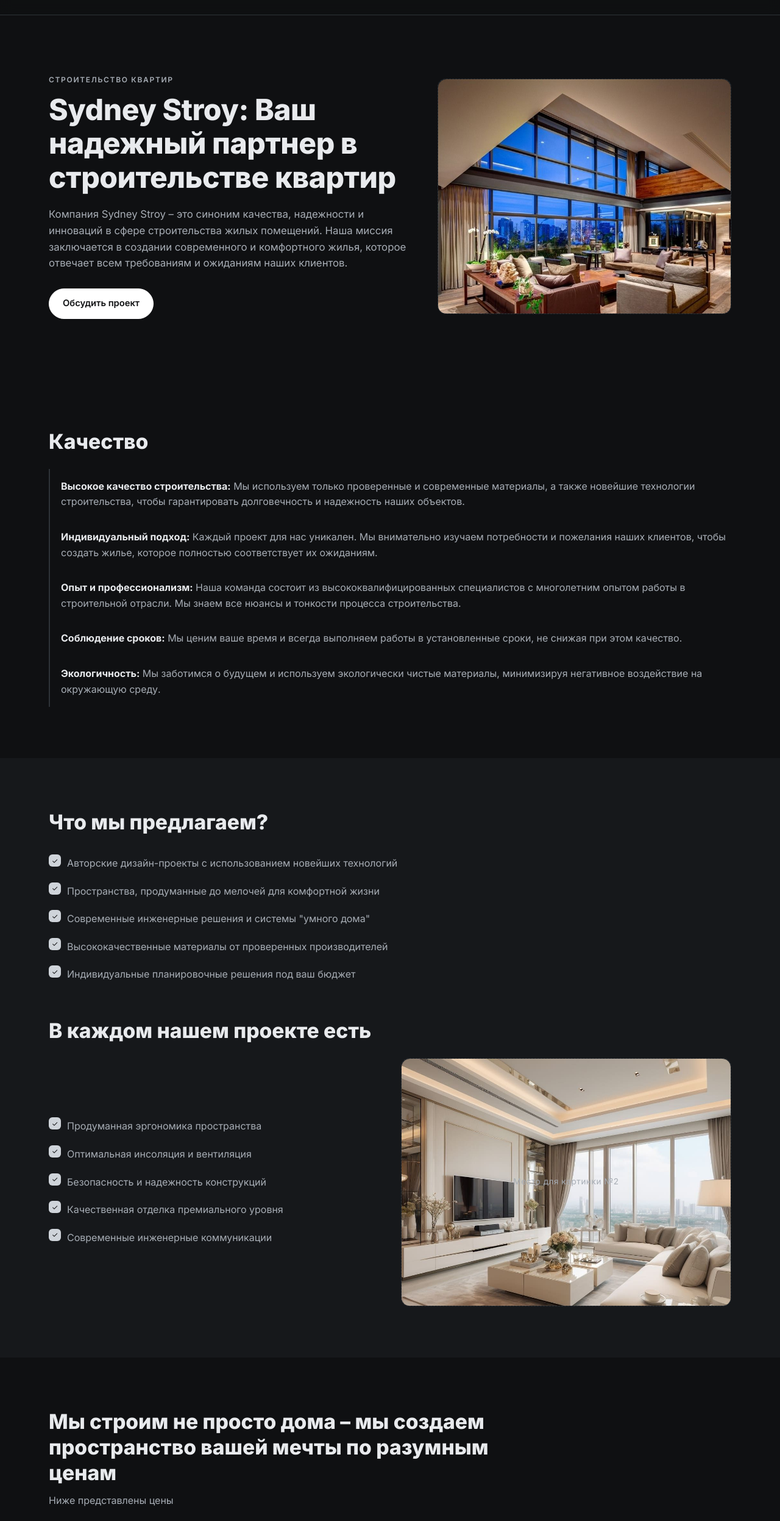
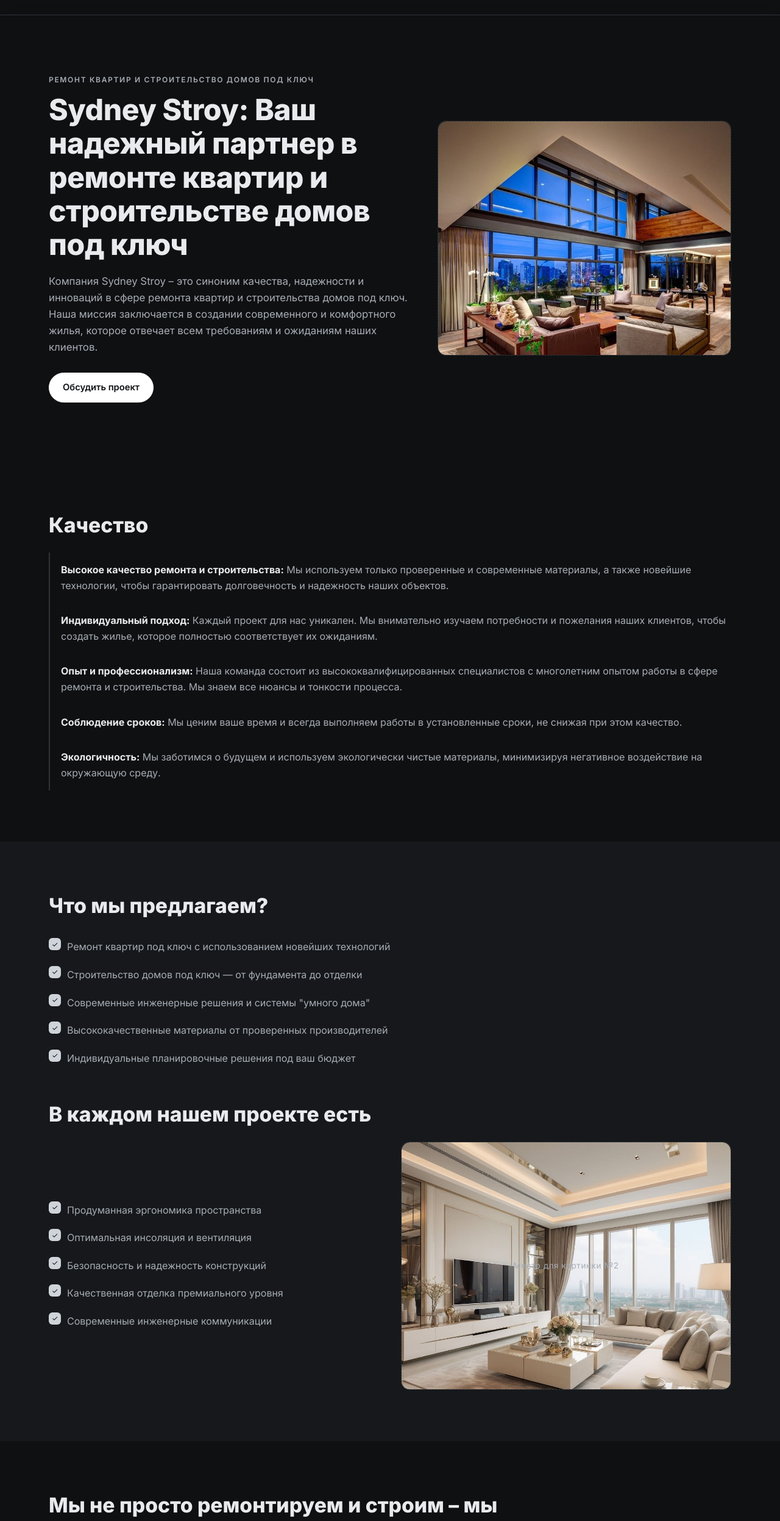
Before and after one commit to igorpopovfrontend/sydney-stroy, a plain HTML site: page index.html in a window 1280 px wide. Shown: the part 48-2542 px from the top of the page at 61% size. Drawn offline with Linux system fonts and the light colour scheme.

Commit message:
Update index.html

```diff
--- a/index.html
+++ b/index.html
@@ -35,13 +35,13 @@
     <section class="section section-hero" id="company">
       <div class="container hero-grid">
         <div class="hero-text">
-          <p class="eyebrow">Строительство квартир</p>
-          <h1>Sydney Stroy: Ваш надежный партнер в строительстве квартир</h1>
-          <p class="lead">Компания Sydney Stroy – это синоним качества, надежности и инноваций в сфере строительства жилых помещений. Наша миссия заключается в создании современного и комфортного жилья, которое отвечает всем требованиям и ожиданиям наших клиентов.</p>
+          <p class="eyebrow">Ремонт квартир и строительство домов под ключ</p>
+          <h1>Sydney Stroy: Ваш надежный партнер в ремонте квартир и строительстве домов под ключ</h1>
+          <p class="lead">Компания Sydney Stroy – это синоним качества, надежности и инноваций в сфере ремонта квартир и строительства домов под ключ. Наша миссия заключается в создании современного и комфортного жилья, которое отвечает всем требованиям и ожиданиям наших клиентов.</p>
           <a class="btn btn-primary" href="#contact">Обсудить проект</a>
         </div>
         <div class="image-slot image-slot-hero">
-          <img src="images/kv.jpg" alt="Строительство квартир">
+          <img src="images/kv.jpg" alt="Ремонт квартир и строительство домов под ключ">
         </div>
       </div>
     </section>
@@ -51,9 +51,9 @@
       <div class="container">
         <h2 class="section-title">Качество</h2>
         <ul class="feature-list">
-          <li><strong>Высокое качество строительства:</strong> Мы используем только проверенные и современные материалы, а также новейшие технологии строительства, чтобы гарантировать долговечность и надежность наших объектов.</li>
+          <li><strong>Высокое качество ремонта и строительства:</strong> Мы используем только проверенные и современные материалы, а также новейшие технологии, чтобы гарантировать долговечность и надежность наших объектов.</li>
           <li><strong>Индивидуальный подход:</strong> Каждый проект для нас уникален. Мы внимательно изучаем потребности и пожелания наших клиентов, чтобы создать жилье, которое полностью соответствует их ожиданиям.</li>
-          <li><strong>Опыт и профессионализм:</strong> Наша команда состоит из высококвалифицированных специалистов с многолетним опытом работы в строительной отрасли. Мы знаем все нюансы и тонкости процесса строительства.</li>
+          <li><strong>Опыт и профессионализм:</strong> Наша команда состоит из высококвалифицированных специалистов с многолетним опытом работы в сфере ремонта и строительства. Мы знаем все нюансы и тонкости процесса.</li>
           <li><strong>Соблюдение сроков:</strong> Мы ценим ваше время и всегда выполняем работы в установленные сроки, не снижая при этом качество.</li>
           <li><strong>Экологичность:</strong> Мы заботимся о будущем и используем экологически чистые материалы, минимизируя негативное воздействие на окружающую среду.</li>
         </ul>
@@ -65,8 +65,8 @@
       <div class="container">
         <h2 class="section-title">Что мы предлагаем?</h2>
         <ul class="check-list">
-          <li>Авторские дизайн-проекты с использованием новейших технологий</li>
-          <li>Пространства, продуманные до мелочей для комфортной жизни</li>
+          <li>Ремонт квартир под ключ с использованием новейших технологий</li>
+          <li>Строительство домов под ключ — от фундамента до отделки</li>
           <li>Современные инженерные решения и системы "умного дома"</li>
           <li>Высококачественные материалы от проверенных производителей</li>
           <li>Индивидуальные планировочные решения под ваш бюджет</li>
@@ -85,7 +85,7 @@
 
 
           <div class="image-slot">
-            <img src="images/kv2.jpg" alt="Строительство квартир">
+            <img src="images/kv2.jpg" alt="Ремонт квартир и строительство домов под ключ">
             <span class="image-slot-hint">Место для картинки №2</span>
           </div>
         </div>
@@ -95,14 +95,14 @@
 
     <section class="section" id="money">
       <div class="container">
-        <h2 class="section-title">Мы строим не просто дома – мы создаем пространство вашей мечты по разумным ценам</h2>
+        <h2 class="section-title">Мы не просто ремонтируем и строим – мы создаем пространство вашей мечты по разумным ценам</h2>
         <p class="section-sub">Ниже представлены цены</p>
 
         <ul class="price-list">
-          <li><span class="price-icon">✦</span> Студии и однокомнатные квартиры – от 3 500 000 рублей</li>
-          <li><span class="price-icon">✦</span> Просторные двухкомнатные – от 4 200 000 рублей</li>
-          <li><span class="price-icon">✦</span> Комфортные трехкомнатные – от 5 000 000 рублей</li>
-          <li><span class="price-icon">✦</span> Четырехкомнатные и больше – индивидуальные условия</li>
+          <li><span class="price-icon">✦</span> Косметический ремонт квартиры – от 350 000 рублей</li>
+          <li><span class="price-icon">✦</span> Ремонт квартиры под ключ – от 700 000 рублей</li>
+          <li><span class="price-icon">✦</span> Строительство дома под ключ – от 3 500 000 рублей</li>
+          <li><span class="price-icon">✦</span> Индивидуальные проекты – условия обсуждаются отдельно</li>
         </ul>
 
         <h2 class="section-title section-title-sub">Почему у нас выгодно?</h2>
@@ -112,11 +112,11 @@
             <li>Фиксированные цены без скрытых платежей</li>
             <li>Скидки при раннем бронировании</li>
             <li>Возможность рассрочки и ипотеки</li>
-            <li>Бесплатный дизайн-проект в подарок</li>
+            <li>Бесплатная смета и консультация в подарок</li>
             <li>Полное сопровождение от идеи до воплощения</li>
           </ul>
           <div class="image-slot">
-            <img src="images/kv3.jpg" alt="Строительство квартир">
+            <img src="images/kv3.jpg" alt="Ремонт квартир и строительство домов под ключ">
           </div>
         </div>
       </div>
@@ -142,7 +142,7 @@
     <section class="section" id="contact">
       <div class="container contact-grid">
         <div class="contact-info">
-          <h2 class="section-title">Нужна квартира — звоните!</h2>
+          <h2 class="section-title">Нужен ремонт или дом — звоните!</h2>
           <p class="contact-phone">+7 900 234 34 34</p>
           <p class="contact-phone">+7 903 254 54 89</p>
           <p class="contact-note">Или оставьте заявку — мы перезвоним в течение 15 минут.</p>
```
